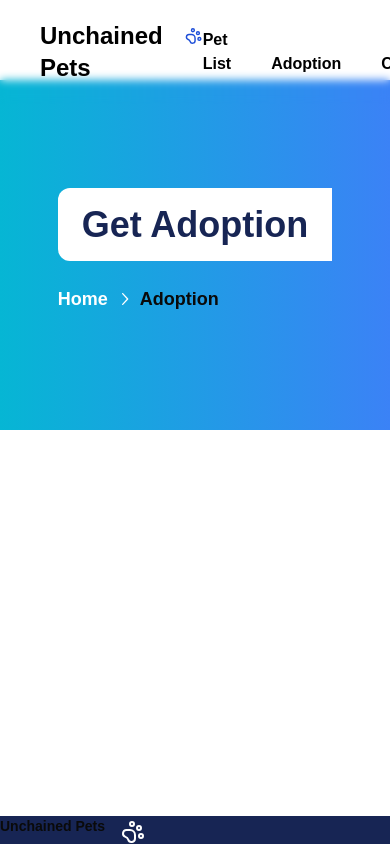
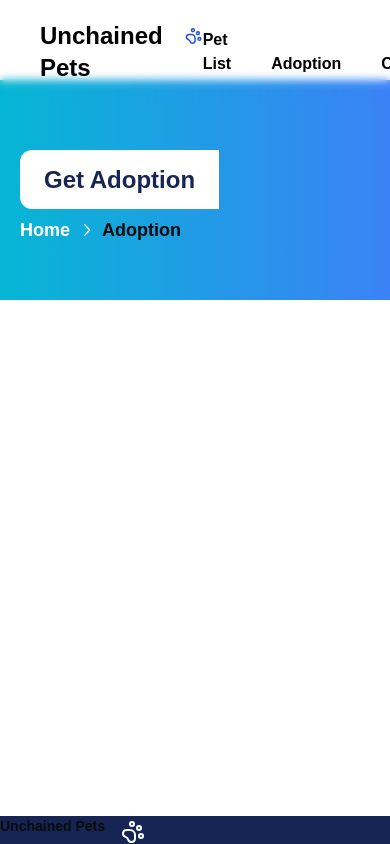
Before and after one commit to Unchained-Pets/dexpet-front-end, a Next.js app: page /adoption in a window 390 px wide. Built offline with nearby package versions, Linux system fonts and the light colour scheme.

Commit message:
Page Hero Updated

```diff
--- a/app/components/PageHero.tsx
+++ b/app/components/PageHero.tsx
@@ -10,9 +10,9 @@ interface PageHeroProps {
 
 const PageHero:React.FC<PageHeroProps> = ({pageTitle, prev, prevUrl, currentPage}) => {
   return (
-    <div className='flex items-center justify-center bg-gradient-to-r from-cyan-500 to-blue-500 h-[350px] w-screen'>
-      <main className='h-[100px] px-10 xl:w-[1460px] space-y-10'>
-        <span className='text-4xl font-bold text-blue-950 px-6 rounded-l-xl bg-white py-4'>{pageTitle}</span>
+    <div className='flex items-center justify-center bg-gradient-to-r from-cyan-500 to-blue-500 h-[220px] md:h-[350px] w-screen'>
+      <main className='h-[100px] pt-6 md:pt-0 px-5 md:px-10 w-full lg:w-[1260px] xl:w-[1400px] space-y-5 md:space-y-10'>
+        <span className='text-2xl md:text-4xl font-bold text-blue-950 px-6 rounded-l-xl bg-white py-4'>{pageTitle}</span>
         <BreadCrumbs prev={prev} prevUrl={prevUrl} currentPage={currentPage} />
       </main>
     </div>
```
